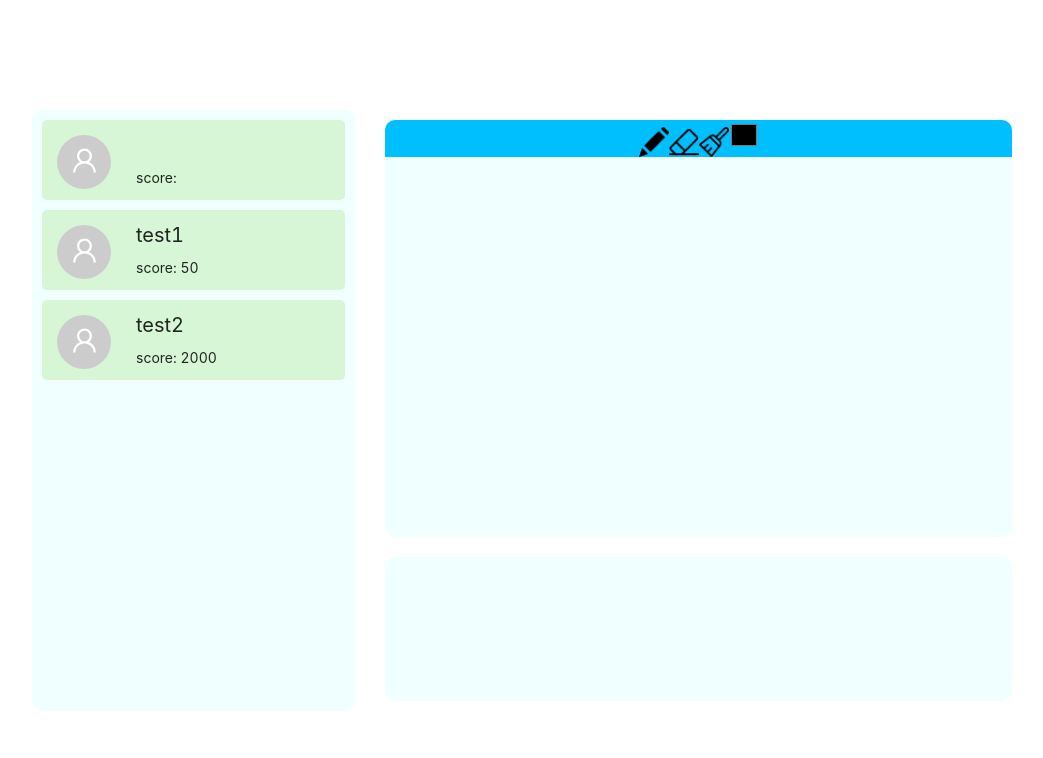
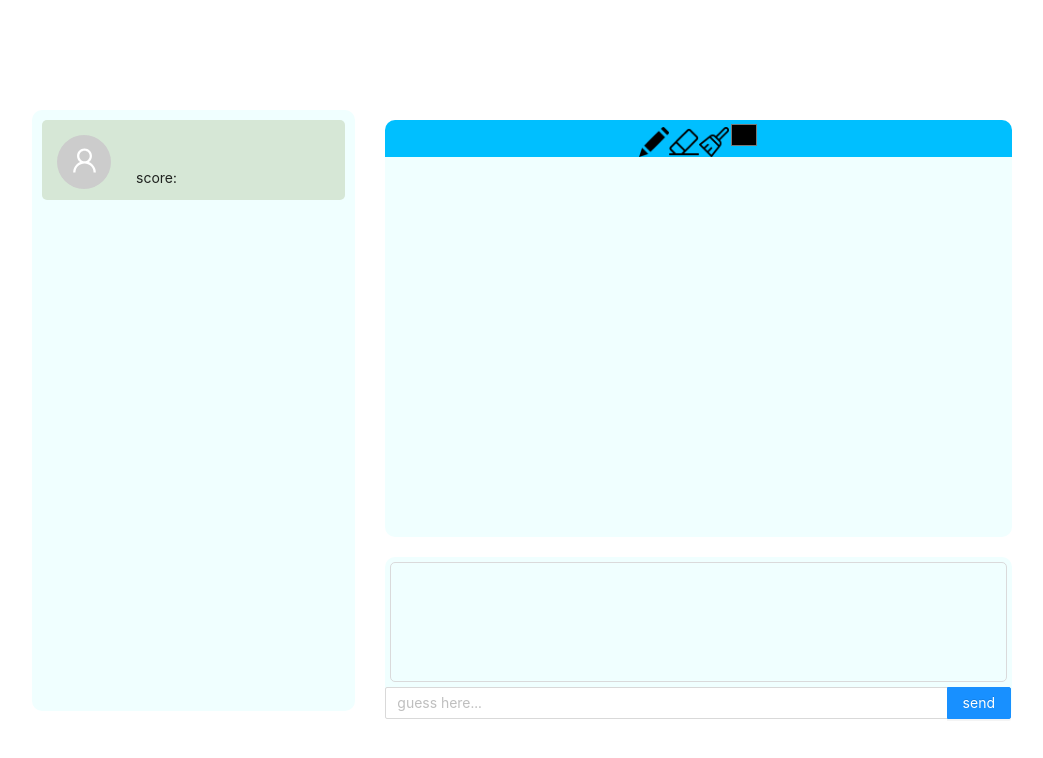
Before and after one commit to Alx-Lai/wp1092, a React (Create React App) app in the folder final/frontend/: page / in a window 1280 px wide. Both pictures are taken after a click on the button "Play". Shown: the top 758 px of the page, without its empty margins (113-1156 px from the left). Built offline with nearby package versions, Linux system fonts and the light colour scheme.

Commit message:
user avatar color and chat frame

```diff
--- a/final/frontend/src/App.css
+++ b/final/frontend/src/App.css
@@ -33,7 +33,7 @@
   margin-left: 10px;
   margin-right: 10px;
   margin-bottom: 10px;
-  background-color: rgb(214, 246, 214);
+  background-color: rgb(214, 231, 214);
   border-radius: 5px;
   display: flex;
   flex-direction: row;
@@ -46,7 +46,7 @@
   margin-left: 10px;
   margin-right: 10px;
   margin-bottom: 10px;
-  background-color: rgb(169, 255, 183);
+  background-color: rgb(168, 235, 188);
   border-radius: 5px;
   display: flex;
   flex-direction: row;
@@ -72,6 +72,7 @@
 
 .LogIn-avatar{
   margin-bottom: 20px;
+  margin-left: 29px;
 }
 
 .CanvasAndChat-view{
@@ -95,6 +96,8 @@
   background-color: azure;
   margin: 10px;
   border-radius: 10px;
+  display: flex;
+  flex-direction: column;
 }
 
 .LogIn-view{
@@ -120,6 +123,17 @@
   margin-bottom: 20px;
 }
 
+.Chat-messages{
+  margin: 5px;
+  border-radius: 5px;
+  height: 120px;
+  /* background-color: rgb(233, 233, 233); */
+  border-width: 1px;
+  border-style: solid;
+  border-color: rgb(218, 218, 219);
+  overflow-y: scroll;
+}
+
 img{
   transition: 0.3s;
 }
--- a/final/frontend/src/Components/UserList.js
+++ b/final/frontend/src/Components/UserList.js
@@ -3,7 +3,7 @@ import { Avatar } from 'antd';
 const UserList = ({users})=>{
     return(users.map((n, i)=>(
         <div className={(n.me==true)?"myuserbox": "userbox"} style={{marginTop: (i==0)?"10px":"0px"}}>
-            <Avatar className="userbox_avatar" size={54} icon={<UserOutlined />} />
+            <Avatar style={{ backgroundColor: n.color }} className="userbox_avatar" size={54} icon={<UserOutlined />} />
             <p className="userbox_name">{n.name}<br/><span className="userbox_score">score: {n.score}</span></p>
         </div>
     )))
--- a/final/frontend/src/Containers/Begin.js
+++ b/final/frontend/src/Containers/Begin.js
@@ -1,14 +1,17 @@
 import '../App.css';
-import {Button, Input, Avatar} from "antd";
-import { UserOutlined } from '@ant-design/icons';
+import {Button, Input, Avatar, Badge} from "antd";
+import { UserOutlined, EditOutlined } from '@ant-design/icons';
+import { useState} from "react";
 
 const Begin = ({setStart, setMe})=>{
-    const colorList =["254E70", "37718E", "8EE3EF"]
+    const colorList =["#BAD4AA","#73D2DE", "#FFE381","#C33C54","#A7ACD9", "#EF8354","#1C448E","#8CDEDC", "#38302E", "#FF715B","#FFA69E", "#424B54", "#84DCCF"]
+    const [color, setcolor] = useState(0);
     return(
         <div className="LogIn-view">
             <p className="LogIn-title">Gartic</p>
-            <Avatar style={{ backgroundColor: '#87d068' }} size={90} className="LogIn-avatar" icon={<UserOutlined />} />
-            <Input className="LogIn-name" size="large" placeholder="enter your name" prefix={<UserOutlined />} onChange={n=>{setMe({name: n.target.value, me:true, score:0});}} />
+            <span><Avatar style={{ backgroundColor: colorList[color] }} size={90}  className="LogIn-avatar" icon={<UserOutlined />} />
+            <EditOutlined onClick={()=>setcolor((color==11)? 0: color+1)} style={{ fontSize: '200%'}}/></span>
+            <Input className="LogIn-name" size="large" placeholder="enter your name" prefix={<UserOutlined />} onChange={n=>{setMe({name: n.target.value, me:true, score:0, color:colorList[color]});}} />
             <Button type="primary" onClick={()=>setStart(true)}>Play</Button>
         </div>
     )
--- a/final/frontend/src/Containers/Room.js
+++ b/final/frontend/src/Containers/Room.js
@@ -2,16 +2,19 @@ import '../App.css';
 import Canvas from '../Components/Canvas';
 import { useState, useEffect } from "react";
 import UserList from '../Components/UserList';
-
+import {Input} from "antd";
 const Room = ({me})=>{
-    const [users, setusers] = useState([me, {name: "test1", score: 50, me:false}, {name: "test2", score: 2000, me:false}]);
+    const [users, setusers] = useState([me]);
     return(
 
         <div className="PlayScreen">
         <div className="UserList-view"><UserList users={users}/></div>
         <div className="CanvasAndChat-view">
           <Canvas />
-          <div className = "Chat"></div>
+          <div className = "Chat">
+            <div className="Chat-messages"></div>
+            <Input.Search placeholder="guess here..." enterButton="send"></Input.Search>
+          </div>
         </div>
       </div>
     )
```
Also changed, not shown: 2 other files (tests, documents, lock files or other folders).
